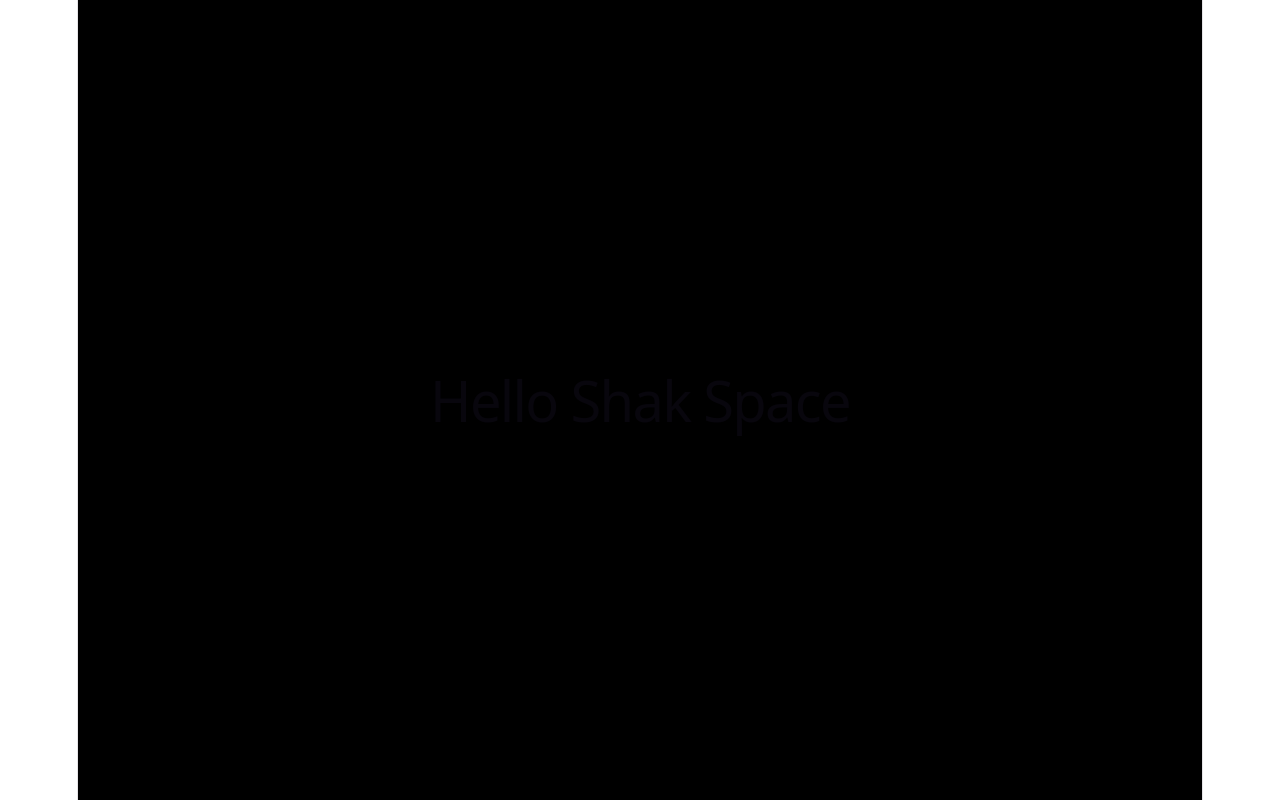
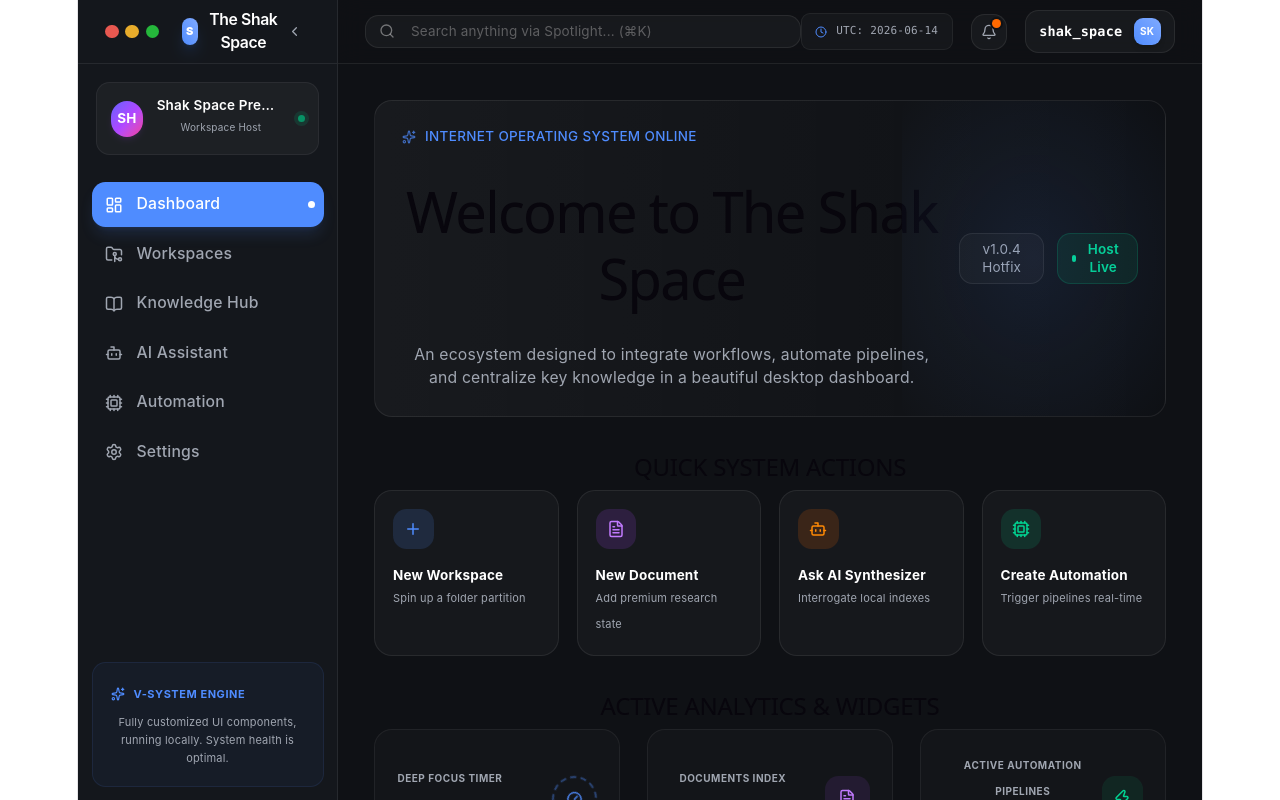
Before and after one commit to TheShakSpace/ShakSpace_OS, a React (Vite) app in the folder the-shak-space/: page / in a window 1280 px wide. Built offline with nearby package versions, Linux system fonts and the light colour scheme.

Commit message:
day 1 done

```diff
--- a/the-shak-space/package.json
+++ b/the-shak-space/package.json
@@ -15,6 +15,7 @@
     "@tailwindcss/vite": "^4.3.1",
     "framer-motion": "^12.40.0",
     "lucide-react": "^1.18.0",
+    "motion": "^12.40.0",
     "react": "^19.2.6",
     "react-dom": "^19.2.6",
     "react-router-dom": "^7.17.0",
--- a/the-shak-space/src/App.jsx
+++ b/the-shak-space/src/App.jsx
@@ -1,11 +1,23 @@
+import { useEffect, useState } from "react";
+import SplashScreen from "./components/splash/SplashScreen";
+import AppLayout from "./components/layout/AppLayout";
+
 function App() {
+  const [loading, setLoading] = useState(true);
+
+  useEffect(() => {
+    const timer = setTimeout(() => {
+      setLoading(false);
+    }, 4000); // 4 seconds
+
+    return () => clearTimeout(timer);
+  }, []);
+
   return (
-    <div className="min-h-screen bg-black text-white flex items-center justify-center">
-      <h1 className="text-5xl font-bold">
-        Hello Shak Space
-      </h1>
-    </div>
-  )
+    <>
+      {loading ? <SplashScreen /> : <AppLayout />}
+    </>
+  );
 }
 
-export default App
+export default App;
```
Also changed, not shown: 1 other file (tests, documents, lock files or other folders).
